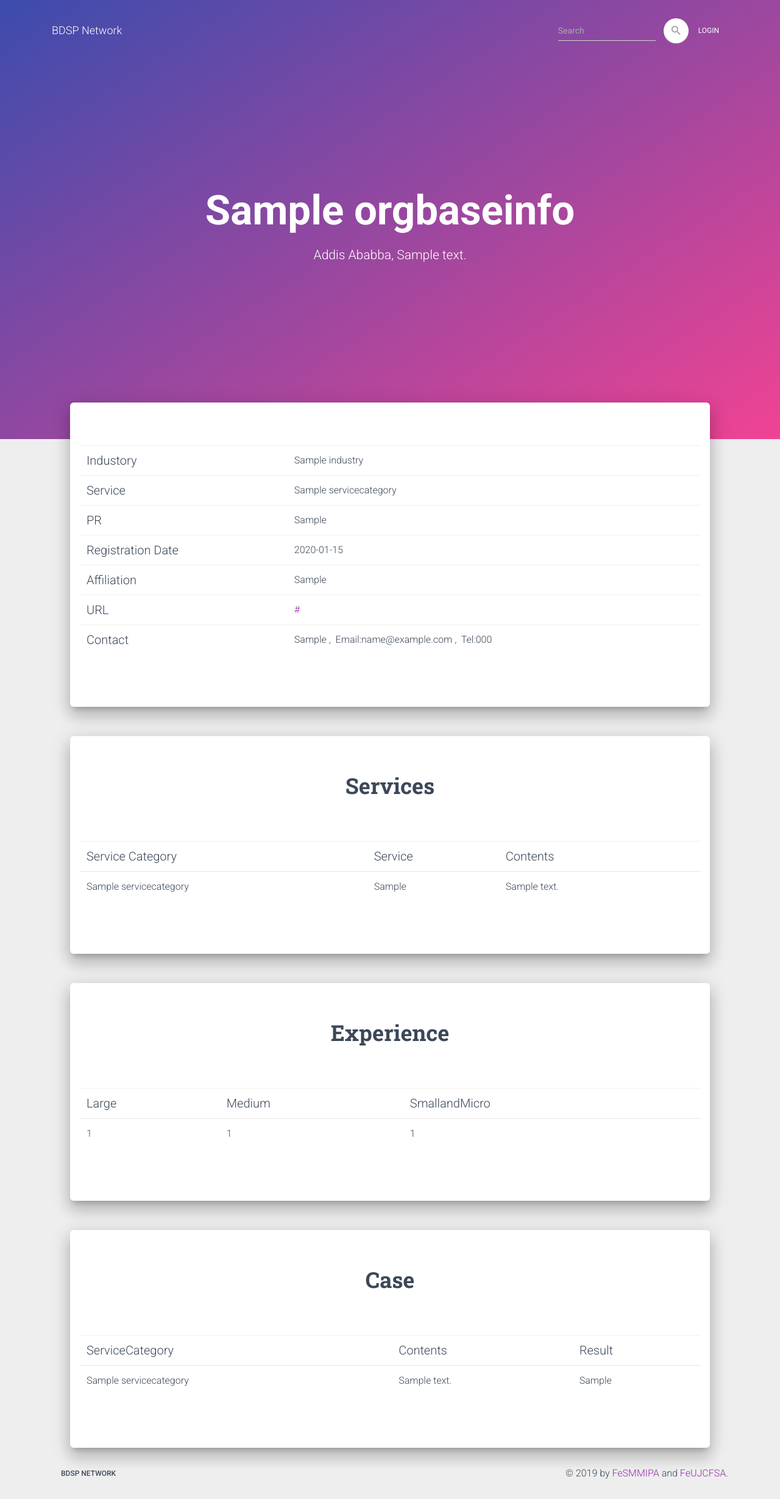
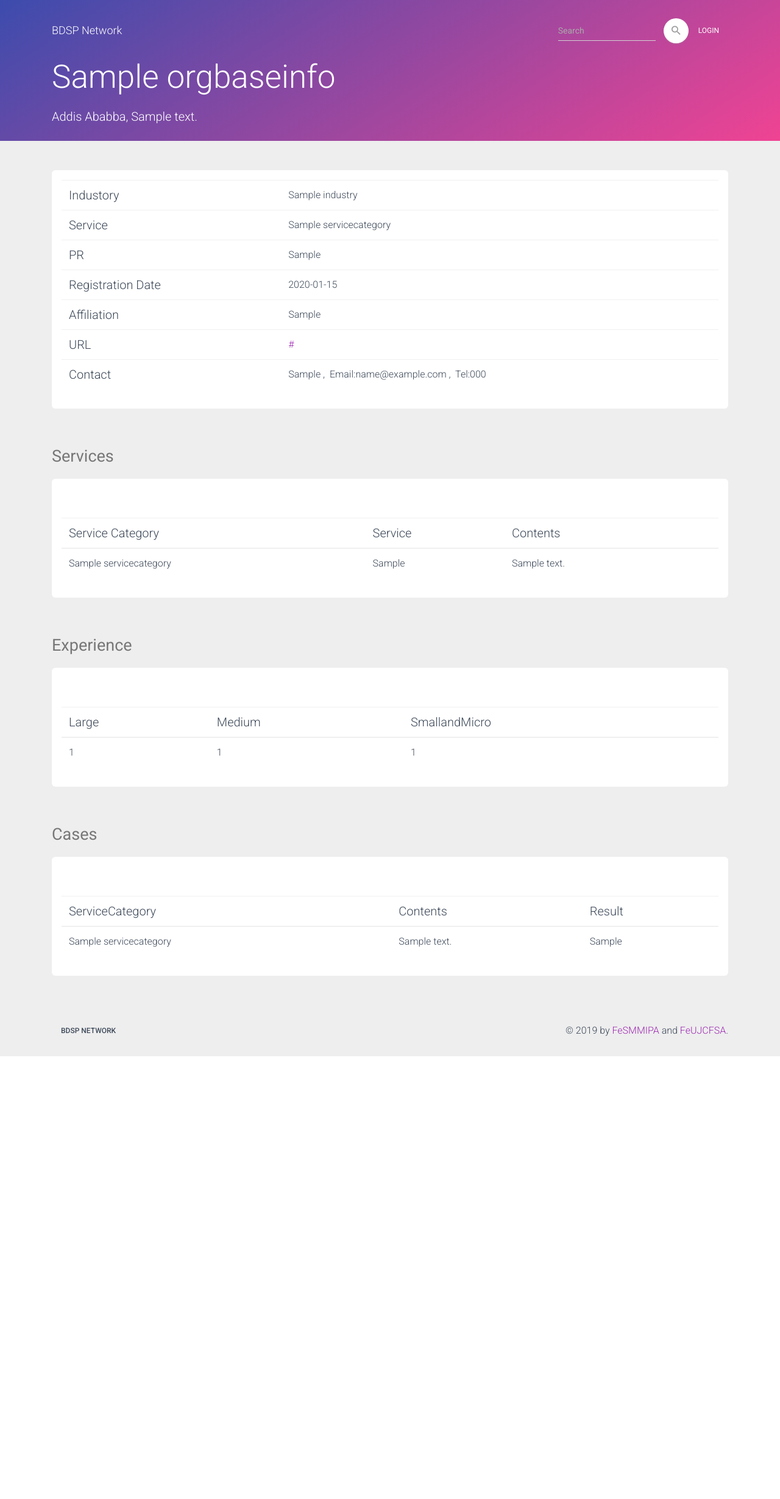
Before and after one commit to ShintaG3/bdsp, a Django app: page /details/1 in a window 1280 px wide. Shown: the whole page at 61% size. After the commit the page ends 1732 px from the top, so only its background shows below. Run offline with Django 3.2, Linux system fonts and the light colour scheme; tables that the repository leaves empty hold one stand-in row (values such as "Sample post"); some libraries are stand-ins or nearby versions.

Commit message:
Minor CSS change

```diff
--- a/index/templates/index/case_form.html
+++ b/index/templates/index/case_form.html
@@ -1,6 +1,5 @@
 {% extends 'base.html' %}
 {% block style %}
-
 {% load static %}
 <style media="screen">
   #main_form{
--- a/index/templates/index/details.html
+++ b/index/templates/index/details.html
@@ -1,35 +1,29 @@
 {% extends 'base.html' %}
 {% block style %}
 {% load static %}
+<link rel="stylesheet" href="{% static 'base.css' %}" type="text/css" />
 <link rel="stylesheet" href="{% static 'details.css' %}" type="text/css" />
+<link href="https://fonts.googleapis.com/icon?family=Material+Icons" rel="stylesheet">
 
 {% endblock %}
-
 {% block header %}
-<div class="page-header bg-gr-bp" data-parallax="true" style="transform:translate3d(0px, 0px, 0px);">
-  <div class="container">
-    <div class="row">
-      <div class="col-md-8 ml-auto mr-auto">
-        <div class="brand text-center">
+<main>
+  <div class="jumbotron jumbotron-fluid shadow p-3 pt-5 mb-5 bg-gr-bp">
+    <div class="container text-white mt-5">
       <h1>{{ org.Name }}</h1>
       <h3 class="lead">{{ org.Region }}, {{ org.Address }}</h3>
     </div>
   </div>
-    </div>
-  </div>
-</div>
-
-
+</main>
 {% endblock %}
 
 {% block content %}
-<div class="main main-raised">
-  <div class="section">
-    <div class="container">
 
+<article>
+  <section class="shadow p-3 mb-5 bg-white rounded">
     {% if user.is_authenticated %}
     <div class="row">
-        <a class="btn btn-primary btn-just-icon btn-round ml-auto mr-4" href="{% url 'editPage' org.id %}">
+      <a class="ml-auto mr-2" href="{% url 'editPage' org.id %}">
         <i class="material-icons">
           edit
         </i>
@@ -37,7 +31,9 @@
     </div>
     {% endif %}
 
+
     <div class="table-responsive">
+
       <table class="table table-borderless">
         <tbody>
           <tr>
@@ -87,18 +83,13 @@
         </tbody>
       </table>
     </div>
-    </div>
-  </div>
-</div>
+  </section>
 
-<!-- Service -->
-<div class="main main-raised mt-5">
-  <div class="section pt-4">
-    <div class="container">
-      <h2 class="title text-center">Services</h2>
+  <h2><small>Services</small> </h2>
+  <section class="shadow p-3 mb-5 bg-white rounded">
     {% if user.is_authenticated %}
     <div class="row">
-        <a class="btn btn-just-icon btn-primary btn-round ml-auto mr-4" href="{% url 'service_create' org.id %}">
+      <a class="ml-auto mr-2" href="{% url 'service_create' org.id %}">
         <i class="material-icons">
           add
         </i>
@@ -126,23 +117,22 @@
             <td>
               {% if user.is_authenticated %}
               <div class="row">
-                  <a class="btn btn-primary btn-just-icon btn-round ml-auto mr-2"
-                    href="{% url 'service_update' service.id %}">
+                <a class="ml-auto mr-2" href="{% url 'service_update' service.id %}">
                   <i class="material-icons">
                     edit
                   </i>
                 </a>
 
-                  <!-- Button trigger modal -->
-                  <button type="button" class="btn btn-primary btn-just-icon btn-round mr-4" data-toggle="modal"
-                    data-target="#exampleModalCenter">
-                    <i class="material-icons">
+                <!-- <button data-toggle="modal" data-target="#exampleModalCenter"> -->
+                <button class="dontBeLikeButton">
+                  <i class="material-icons" data-toggle="modal" data-target= "#{{ service.Service }}">
                     delete
                   </i>
                 </button>
+                <!--</button>
 
       <!-- Modal -->
-                  <div class="modal fade" id="exampleModalCenter" tabindex="-1" role="dialog"
+                <div class="modal fade" id="{{ service.Service }}" tabindex="-1" role="dialog"
                   aria-labelledby="exampleModalCenterTitle" aria-hidden="true">
                   <div class="modal-dialog modal-dialog-centered" role="document">
                     <div class="modal-content">
@@ -152,9 +142,15 @@
                           <span aria-hidden="true">&times;</span>
                         </button>
                       </div>
+
                       <div class="modal-footer">
                         <button type="button" class="btn btn-secondary" data-dismiss="modal">Close</button>
-                          <a class="btn btn-primary" href="{% url 'service_delete' service.id %}">Delete</a>
+                        <a class="ml-auto mr-2" href="{% url 'service_delete' service.id %}">
+                          <button type="button" class="btn btn-primary">
+                            Delete
+                          </button>
+                        </a>
+
                       </div>
                     </div>
                   </div>
@@ -169,22 +165,15 @@
         </tbody>
       </table>
     </div>
-    </div>
-  </div>
-</div>
+  </section>
 
-<!-- Experience -->
-<div class="main main-raised mt-5">
-  <div class="section pt-4">
-    <div class="container">
-      <h2 class="title text-center">Experience</h2>
-
+  <h2><small>Experience</small></h2>
+  <section class="shadow p-3 mb-5 bg-white rounded">
     {% if user.is_authenticated %}
     {% if experiences %}
     {% for experience in experiences %}
     <div class="row">
-        <a class="btn btn-primary btn-just-icon btn-round ml-auto mr-4"
-          href="{% url 'experience_update' experience.id %}">
+      <a class="ml-auto mr-2" href="{% url 'experience_update' experience.id %}">
         <i class="material-icons">
           edit
         </i>
@@ -222,26 +211,19 @@
         </tbody>
       </table>
     </div>
-    </div>
-  </div>
-</div>
+  </section>
 
-<!-- Case -->
-<div class="main main-raised mt-5">
-  <div class="section pt-4">
-    <div class="container">
-      <h2 class="title text-center">Case</h2>
-
+  <h2><small>Cases</small></h2>
+  <section class="shadow p-3 mb-5 bg-white rounded">
     {% if user.is_authenticated %}
     <div class="row">
-        <a class="btn btn-just-icon btn-round btn-primary ml-auto mr-4" href="{% url 'case_create' org.id %}">
+      <a class="ml-auto mr-2" href="{% url 'case_create' org.id %}">
         <i class="material-icons">
           add
         </i>
       </a>
     </div>
     {% endif %}
-
     <div class="table-responsive">
       <table class="table table-hover mt-5">
         <thead>
@@ -262,22 +244,21 @@
             <td>
 
               <div class="row">
-                  <a class="btn btn-primary btn-just-icon btn-round ml-auto mr-2"
-                    href="{% url 'case_update' case.id %}">
+                <a class="ml-auto mr-2" href="{% url 'case_update' case.id %}">
                   <i class="material-icons">
                     edit
                   </i>
                 </a>
-
-                  <!-- Button trigger modal -->
-                  <button class="btn btn-primary btn-just-icon btn-round">
-                    <i class="material-icons" data-toggle="modal" data-target="#exampleModalCenter">
+                <!-- <button data-toggle="modal" data-target="#exampleModalCenter"> -->
+                <button class="dontBeLikeButton">
+                  <i class="material-icons" data-toggle="modal" data-target="#{{ case.id }}">
                     delete
                   </i>
                 </button>
+                <!--</button>
 
               <!-- Modal -->
-                  <div class="modal fade" id="exampleModalCenter" tabindex="-1" role="dialog"
+                <div class="modal fade" id="{{ case.id }}" tabindex="-1" role="dialog"
                   aria-labelledby="exampleModalCenterTitle" aria-hidden="true">
                   <div class="modal-dialog modal-dialog-centered" role="document">
                     <div class="modal-content">
@@ -300,6 +281,7 @@
                     </div>
                   </div>
                 </div>
+
               </div>
             <td>
               {% endif %}
@@ -309,11 +291,8 @@
         </tbody>
       </table>
     </div>
-    </div>
-  </div>
-</div>
-
-
+  </section>
+</article>
 
 
 {% endblock %}
--- a/index/templates/index/orgbaseinfo_form.html
+++ b/index/templates/index/orgbaseinfo_form.html
@@ -2,12 +2,12 @@
 {% block style %}
 {% load static %}
 <style media="screen">
-  #main_form{
+  #main_form, footer{
     position: relative;
     top: 15vh;
   }
   select{
-    min-height: 100px;
+    min-height: 80px;
   }
 </style>
 {% endblock %}
```
Also changed, not shown: index/templates/index/list.html (+6 -1 lines). Lines whose indentation alone changed are shown as unchanged.
